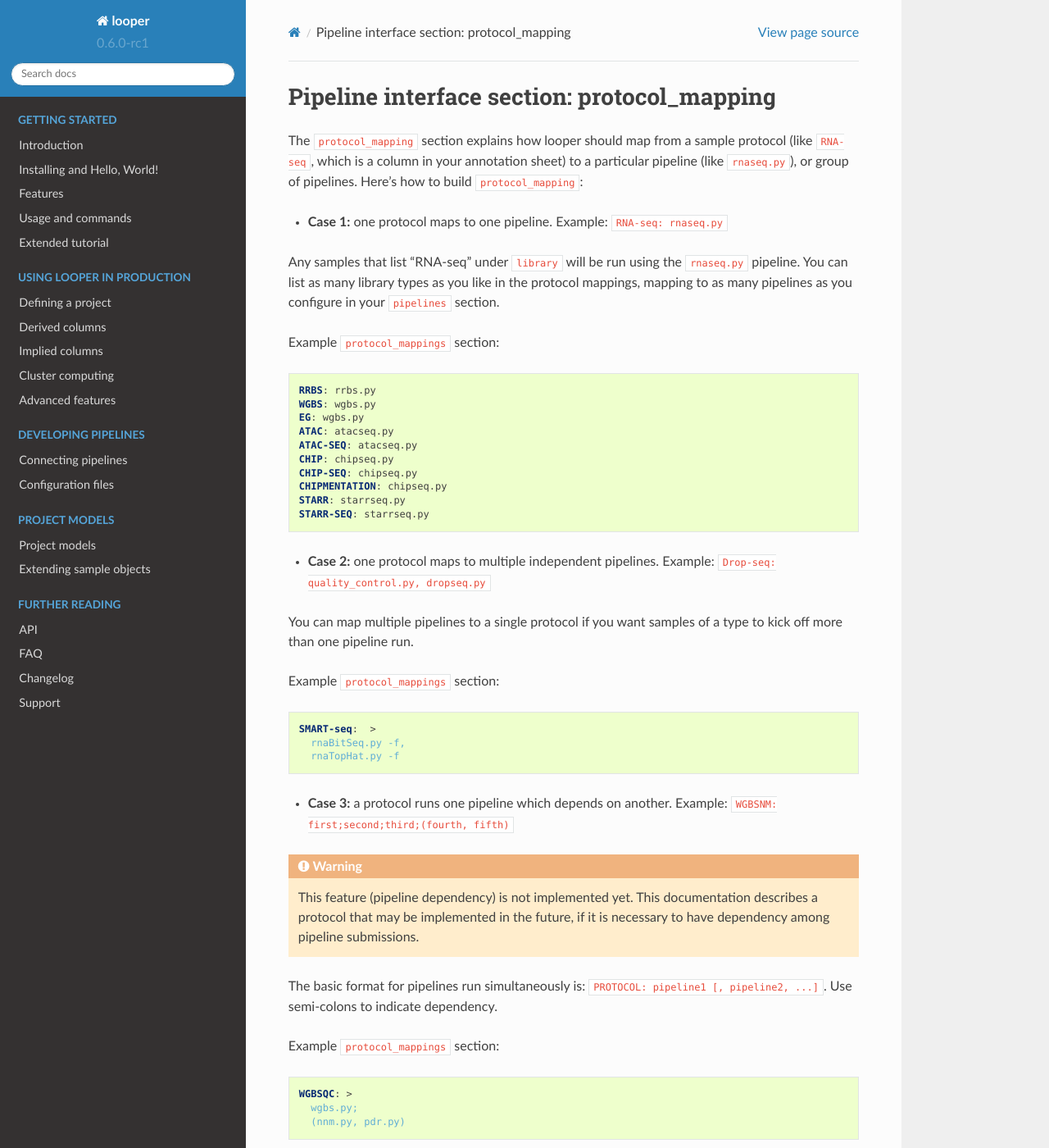
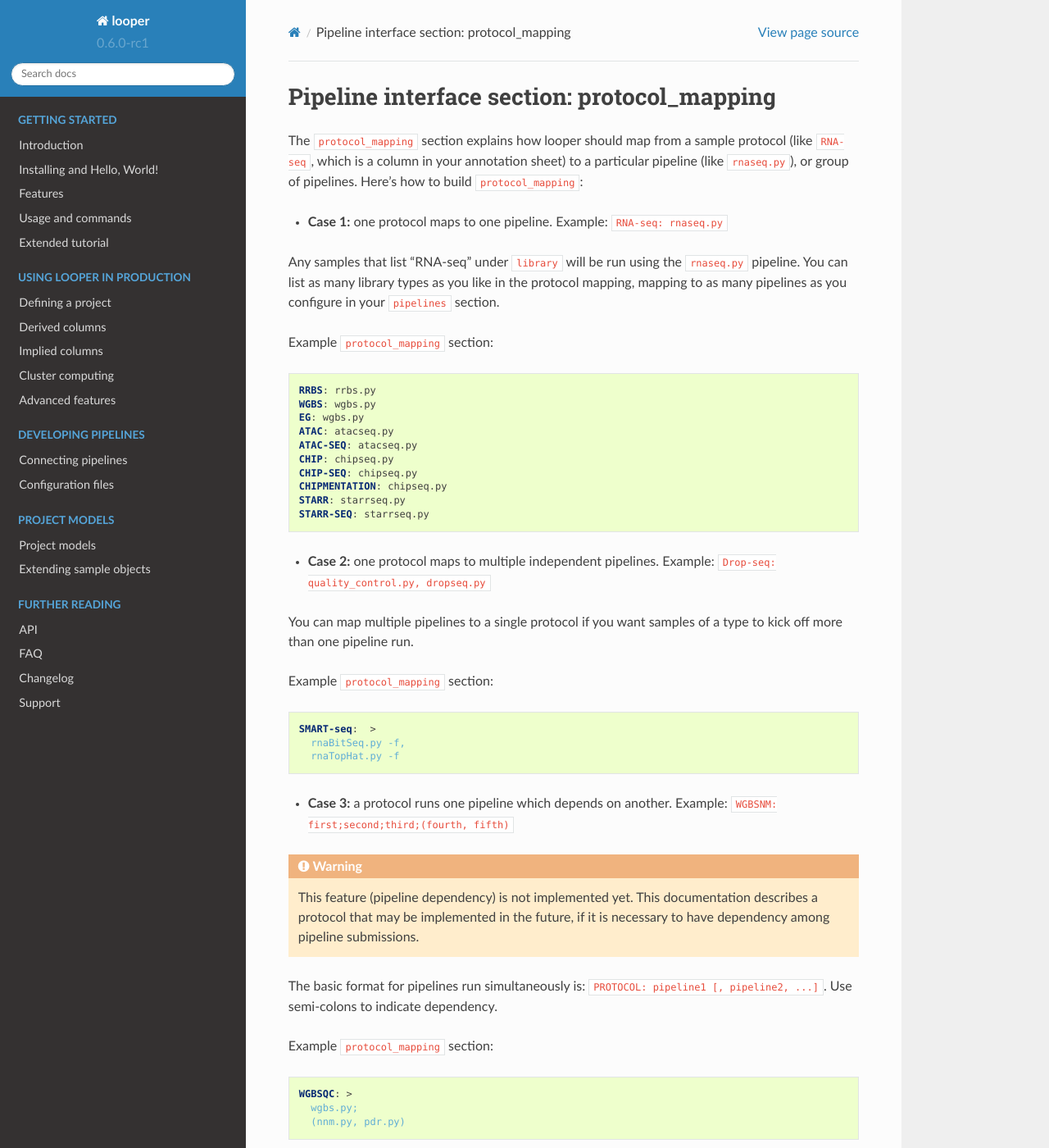
Before and after one commit to pepkit/peppy, a Sphinx documentation site: the page built from doc/source/protocol-mapping.rst, in a window 1280 px wide and 1400 px high. Shown: the whole window at 82% size. Built offline with Sphinx 7.4.7 and the Read the Docs theme 2.0.0, drawn with Linux system fonts in a browser that asks for light colours.

Commit message:
Update protocol-mapping.rst

```diff
--- a/doc/source/protocol-mapping.rst
+++ b/doc/source/protocol-mapping.rst
@@ -6,9 +6,9 @@ The ``protocol_mapping`` section explains how looper should map from a sample pr
 
 - **Case 1:** one protocol maps to one pipeline. Example: ``RNA-seq: rnaseq.py``
 
-Any samples that list "RNA-seq" under ``library`` will be run using the ``rnaseq.py`` pipeline. You can list as many library types as you like in the protocol mappings, mapping to as many pipelines as you configure in your ``pipelines`` section.
+Any samples that list "RNA-seq" under ``library`` will be run using the ``rnaseq.py`` pipeline. You can list as many library types as you like in the protocol mapping, mapping to as many pipelines as you configure in your ``pipelines`` section.
 
-Example ``protocol_mappings`` section:
+Example ``protocol_mapping`` section:
 
 .. code-block:: yaml
 
@@ -28,7 +28,7 @@ Example ``protocol_mappings`` section:
 
 You can map multiple pipelines to a single protocol if you want samples of a type to kick off more than one pipeline run.
 
-Example ``protocol_mappings`` section:
+Example ``protocol_mapping`` section:
 
 .. code-block:: yaml
 
@@ -44,7 +44,7 @@ Example ``protocol_mappings`` section:
 
 The basic format for pipelines run simultaneously is: ``PROTOCOL: pipeline1 [, pipeline2, ...]``. Use semi-colons to indicate dependency.
 
-Example ``protocol_mappings`` section:
+Example ``protocol_mapping`` section:
 
 .. code-block:: yaml
 
```
